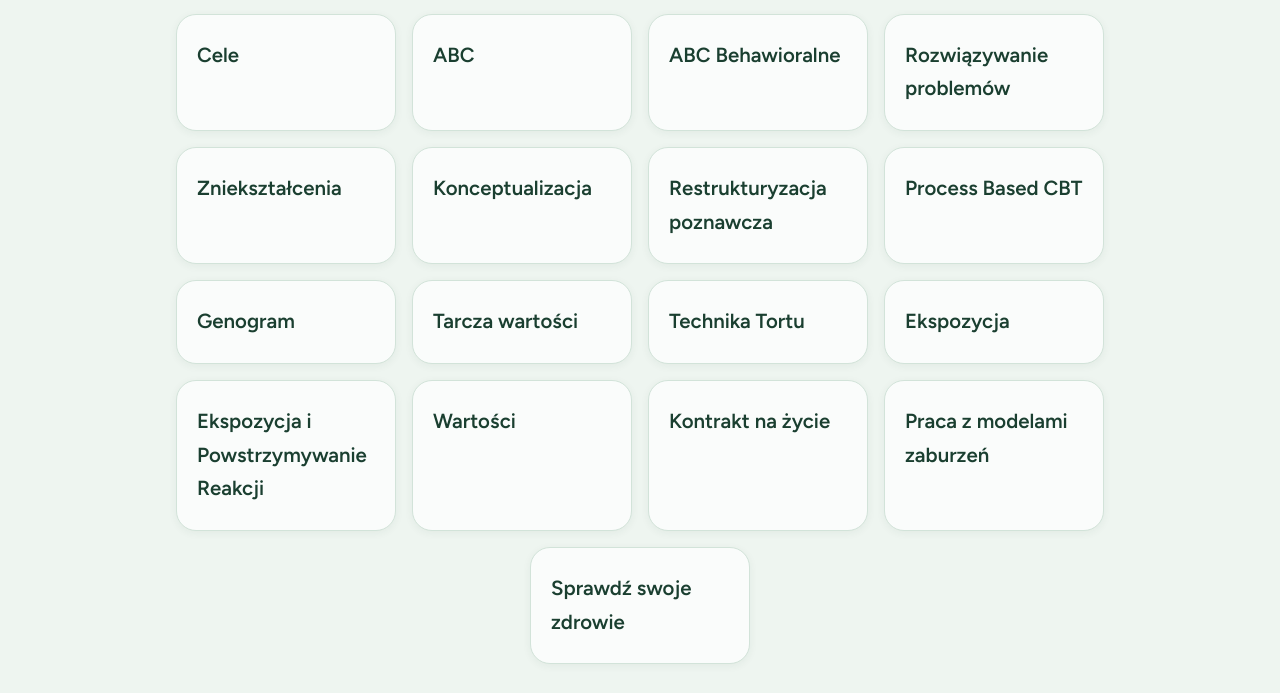
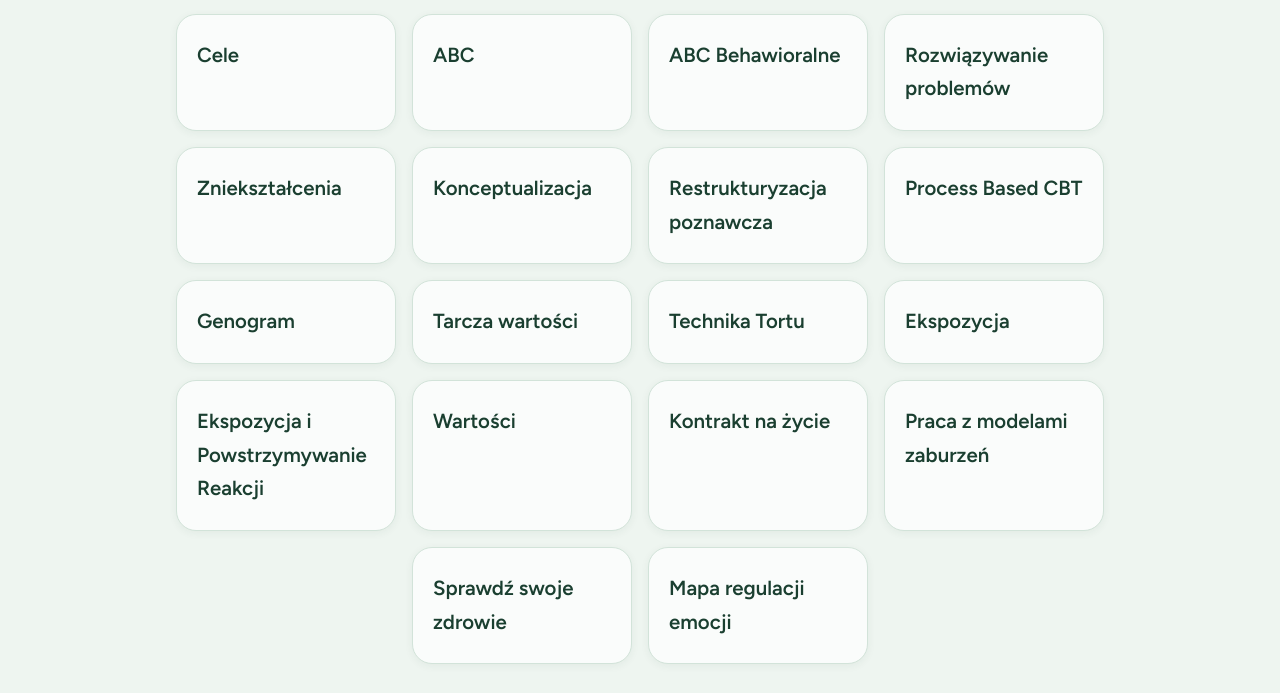
Before and after one commit to psychodem-lab/o, a plain HTML site: page cbt.html in a window 1280 px wide. Shown: the part 229-922 px from the top of the page. Drawn offline with Linux system fonts and the light colour scheme.

Commit message:
Update cbt.html

```diff
--- a/cbt.html
+++ b/cbt.html
@@ -106,6 +106,7 @@ footer{border-top:1px solid var(--line);padding:28px 0 calc(28px + env(safe-area
         <li class="card"><a href="cbt/kontrakt.html">Kontrakt na życie</a></li>
         <li class="card"><a href="cbt/modele/1.html">Praca z modelami zaburzeń</a></li>
         <li class="card"><a href="cbt/zdrowie.html">Sprawdź swoje zdrowie</a></li>
+        <li class="card"><a href="cbt/maparegulacji.html">Mapa regulacji emocji</a></li>
 
       </ul>
       <p class="back"><a class="btn bo" href="index.html">← Powrót do strony głównej</a></p>
```
